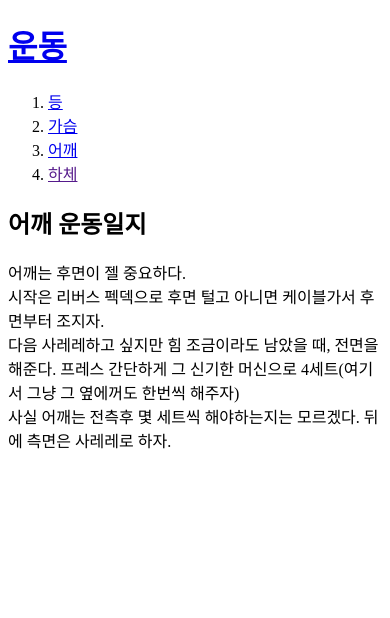
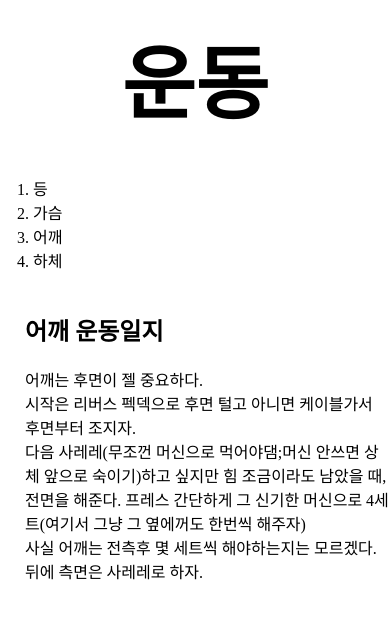
Before and after one commit to jamlight0629/my-first-web-site, a plain HTML site: page 3.html in a window 390 px wide. Drawn offline with Linux system fonts and the light colour scheme.

Commit message:
css 추가

```diff
--- a/3.html
+++ b/3.html
@@ -1,31 +1,44 @@
 <!doctype html>
 <html>
 <head>
-<title>운동 일지</title>
-<meta charset="utf-8">
+    <title>운동 일지</title>
+    <meta charset="utf-8">
+    <link rel="stylesheet" href="style.css">
+
 </head>
 
 <body>
     <h1><a href="index.html">운동</a></h1>
-<ol>
-    <li><a href="1.html">등</a></li>
-    <li><a href="2.html">가슴</a></li>
-    <li><a href="3.html">어깨</a></li>
-    <li><a href="">하체</a></li>
-</ol>
+<div id="grid">
+    <ol>
+        <li><a href="1.html" >등</a></li>
+        <li><a href="2.html" >가슴</a></li>
+        <li><a href="3.html"></a>어깨</a></li>
+        <li><a href="">하체</a></li>
+    </ol>
 
 
-<h2>어깨 운동일지</h2>
+    <div id="article">
+        <h2>어깨 운동일지</h2>
 
-<p>
-    어깨는 후면이 젤 중요하다.<br>
-    시작은 리버스 펙덱으로 후면 털고 아니면 케이블가서 후면부터 조지자.
-    <br>다음 사레레하고 싶지만 힘 조금이라도 남았을 때, 전면을 해준다. 프레스 간단하게 그 신기한 머신으로 4세트(여기서 그냥 그 옆에꺼도 한번씩 해주자)
-    <br>사실 어깨는 전측후 몇 세트씩 해야하는지는 모르겠다. 뒤에 측면은 사레레로 하자.
-</p>
+        <p>
+            어깨는 후면이 젤 중요하다.<br>
+            시작은 리버스 펙덱으로 후면 털고 아니면 케이블가서 후면부터 조지자.
+            <br>다음 사레레(무조껀 머신으로 먹어야댐;머신 안쓰면 상체 앞으로 숙이기)하고 싶지만 힘 조금이라도 남았을 때, 전면을 해준다. 프레스 간단하게 그 신기한 머신으로 4세트(여기서 그냥 그 옆에꺼도 한번씩 해주자)
+            <br>사실 어깨는 전측후 몇 세트씩 해야하는지는 모르겠다. 뒤에 측면은 사레레로 하자.
+        </p>
 
+    </div>
 
+</div>
+    <!--<h1><a href="index.html"><font color = "red">운동</font></a></h1>
 
-
+    <ol>
+        <li><a href="1.html">등</a></li>
+        <li><a href="2.html">가슴</a></li>
+        <li><a href="3.html">어깨</a></li>
+        <li><a href="">하체</a></li>
+    </ol>
+    -->
 </body>
 </html>
--- /dev/null
+++ b/style.css
@@ -0,0 +1,42 @@
+body{
+    margin: 0;
+   }
+   ol{
+        border-right: 1px solid gray;
+        width: 100px;
+        margin: 0;
+        padding: 20px;
+   }
+    h1{
+        font-size: 80px ;
+        text-align: center;
+        border-bottom: 1px solid gray;
+        margin: 0;
+        padding: 20px;
+    }
+    a{
+        color: black;
+        text-decoration: none;
+
+    }
+    #grid ol{
+        padding-left: 33px;
+    }
+    #grid{
+        display: grid;
+        grid-template-columns: 150px 1fr;
+    }
+    #grid #article{
+        padding-left: 25px;
+    }
+    @media(max-width:800px){
+        #grid{
+            display: block;
+        }
+        ol{
+        border-right: none;
+        }
+        h1{
+            border-bottom: none;
+        }
+    }
```
Also changed, not shown: 1.html (+8 -6 lines), 2.html (+7 -2 lines), box.html (added, +27 -0 lines), grid.html (added, +26 -0 lines), index.html (+5 -3 lines), mediaquery.html (added, +23 -0 lines).
